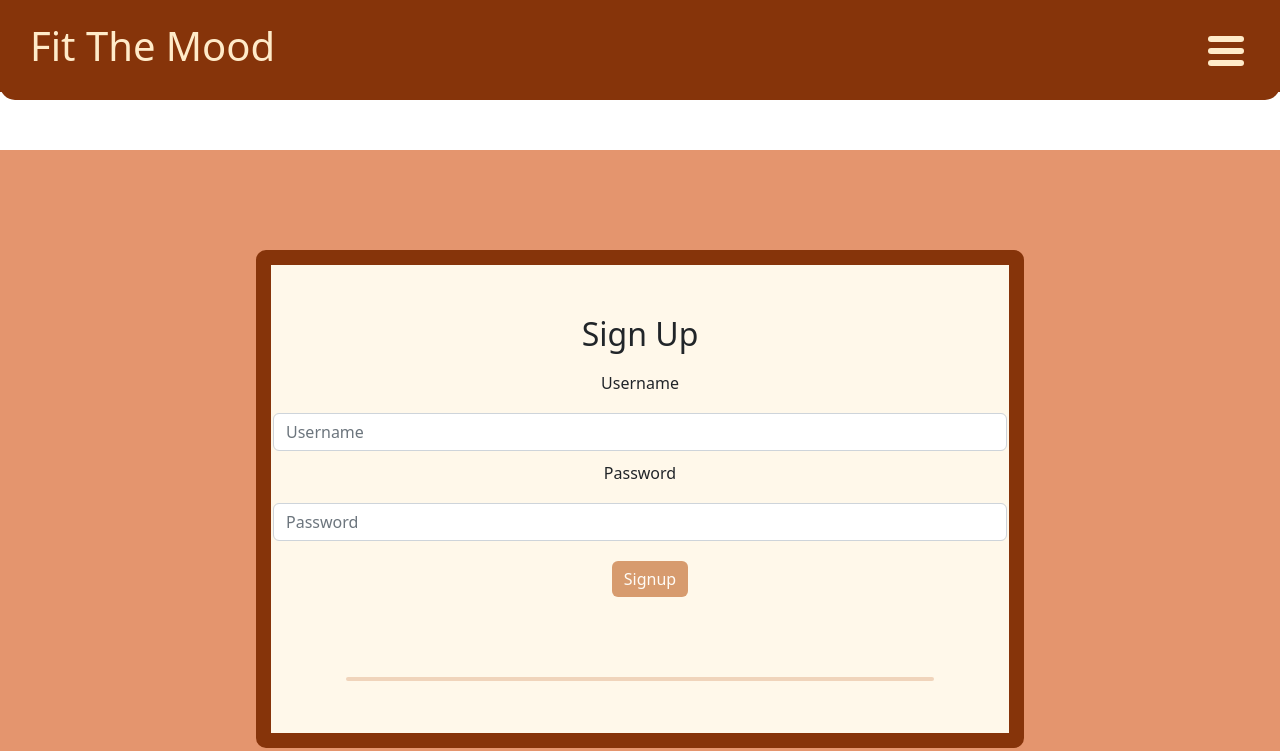
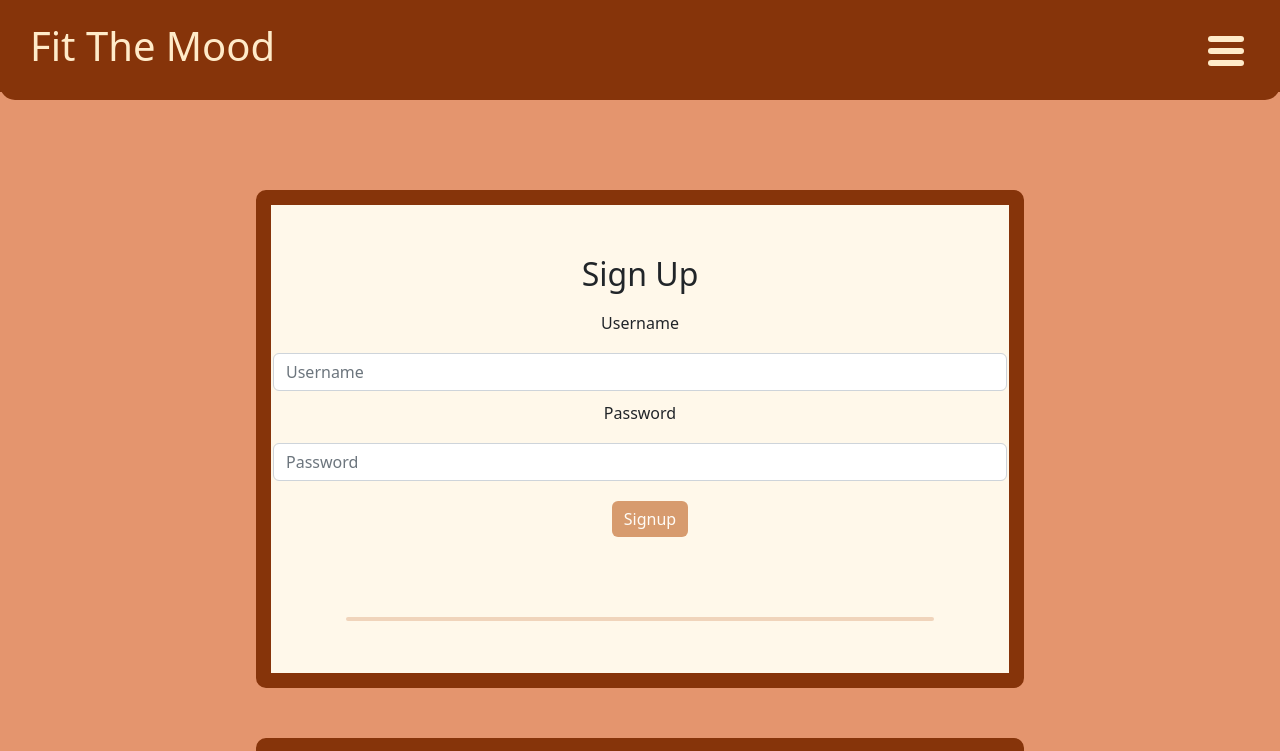
Before and after one commit to halliemestas/FitTheMood, a React (Create React App) app in the folder client/: page / in a window 1280 px wide. Shown: the top 751 px of the page. Built offline with nearby package versions, Linux system fonts and the light colour scheme.

Commit message:
fixed color margins on login page

```diff
--- a/client/src/styles/universal.css
+++ b/client/src/styles/universal.css
@@ -73,7 +73,7 @@
 }
 
 .signupDiv {
-	margin-top: 150px !important;
+	margin-top: 90px !important;
 	margin-bottom: 50px !important;
 }
 
@@ -84,6 +84,7 @@
 }
 
 .loginDiv, .signupDiv {
+	margin-top: -65px;
 	background-color: #FFF8EA;
     padding-top: 50px !important;
     padding-bottom: 30px;
```
